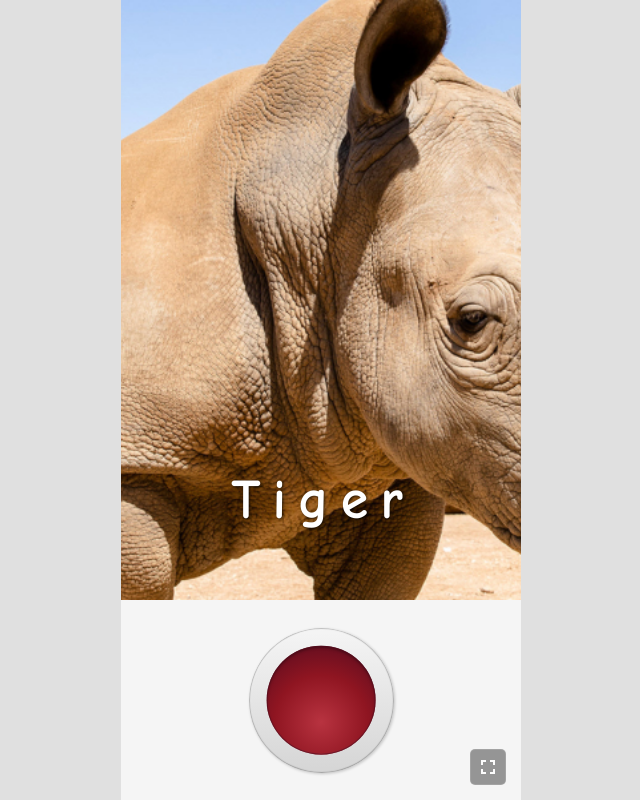
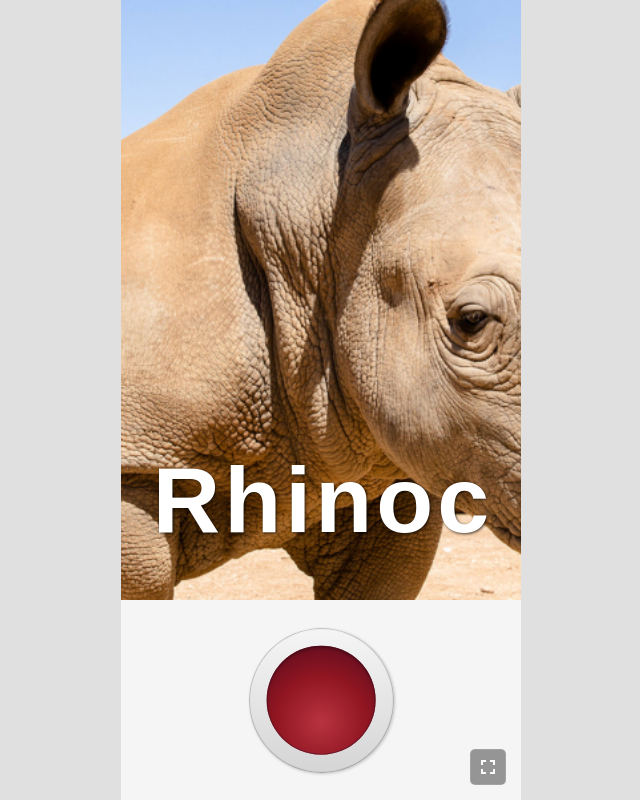
Before and after one commit to treadly55/paws-and-claws, a website built with Vite: page index.html in a window 1280 px wide. Both pictures are taken after a click on the button 640 px from the left and 700 px from the top of the page. Shown: the whole page, without its empty margins (319-959 px from the left). Built offline with nearby package versions, Linux system fonts and the light colour scheme.

Commit message:
font scale to word len

```diff
--- a/src/main.js
+++ b/src/main.js
@@ -1,5 +1,5 @@
 /* /src/main.js */
-/* Final Version with Button Disable during Animation */
+/* Corrected version with dynamic font size */
 
 // Import the CSS file
 import './style.css';
@@ -7,17 +7,25 @@ import './style.css';
 // --- 1. Unified Data Array ---
 const contentData = [
     { id: 1, name: "Panda", image: "/images/bg1.jpg" },
-    { id: 2, name: "Tiger", image: "/images/bg2.jpg" },
+    { id: 2, name: "Rhinoc", image: "/images/bg2.jpg" },
     { id: 3, name: "Koala", image: "/images/bg3.jpg" },
     { id: 4, name: "Eagle", image: "/images/bg4.jpg" },
+    { id: 5, name: "Rhinocero", image: "/images/bg1.jpg"}, // Example longer word
+    { id: 6, name: "Ant", image: "/images/bg2.jpg"},        // Example shorter word
     // Add more items here
 ];
 
-// --- 2. Initialize Current Index ---
+// --- 2. State Variables ---
 let currentIndex = 0;
+let isImageTransitionComplete = false;
+let isWordAnimationComplete = false;
+let isContentReady = false;
+let isTransitioning = false; // Tracks if animations/fades are active
 
-// --- Add variable to store disable timeout ---
+// --- Timeout IDs ---
 let enableButtonTimeoutId = null;
+let imageReadyTimeoutId = null;
+let wordReadyTimeoutId = null;
 
 // --- 3. Select DOM Elements ---
 const imageSectionElement = document.querySelector('#image-section');
@@ -31,20 +39,53 @@ if (!animalNameDisplayElement) console.error("CRITICAL ERROR: #animal-name-displ
 if (!innerButton) console.error("CRITICAL ERROR: #inner-button not found!");
 if (contentData.length === 0) console.error("CRITICAL ERROR: contentData array is empty!");
 
+// --- Constants for Font Size Calculation ---
+const MAX_FONT_SIZE_REM = 7;   // Max size for short words (tune this)
+const MIN_FONT_SIZE_REM = 2.5;   // Smallest allowed size (tune this)
+const SHRINK_THRESHOLD_LENGTH = 5; // Start shrinking font size *after* this many characters (tune this)
 
-// --- 4. displayFallingWord Helper Function (Unchanged) ---
+/**
+ * Calculates an appropriate font size based on word length.
+ * @param {string} wordString - The word to calculate font size for.
+ * @returns {number} - The calculated font size in rem.
+ */
+function calculateFontSize(wordString) {
+    const wordLength = wordString.length;
+    let calculatedSizeRem;
+
+    if (wordLength <= SHRINK_THRESHOLD_LENGTH) {
+        calculatedSizeRem = MAX_FONT_SIZE_REM;
+    } else {
+        const scaleFactor = SHRINK_THRESHOLD_LENGTH / wordLength;
+        calculatedSizeRem = MAX_FONT_SIZE_REM * scaleFactor;
+        calculatedSizeRem = Math.max(MIN_FONT_SIZE_REM, calculatedSizeRem);
+        calculatedSizeRem = Math.min(MAX_FONT_SIZE_REM, calculatedSizeRem); // Safety clamp max
+    }
+    console.log(`[DEBUG] Word: "${wordString}" (${wordLength} chars), Calculated Font Size: ${calculatedSizeRem.toFixed(2)}rem`);
+    return calculatedSizeRem;
+}
+
+// --- 4. displayFallingWord Helper Function ---
+// --- >>> CORRECTED: Calls calculateFontSize and adds class <<< ---
 function displayFallingWord(wordString, containerElement) {
     const existingH1 = containerElement.querySelector('.falling-word');
     if (existingH1) {
         existingH1.remove();
     }
+
     const newH1 = document.createElement('h1');
-    newH1.classList.add('falling-word');
+    newH1.classList.add('falling-word'); // <<< FIXED: Add class back
+
+    // --- Call calculateFontSize and apply style ---
+    const dynamicFontSizeRem = calculateFontSize(wordString); // <<< FIXED: Call the function
+    newH1.style.fontSize = `${dynamicFontSizeRem}rem`;       // <<< FIXED: Apply calculated size
+    // ----------------------------------------------
+
     const letters = wordString.split('');
     letters.forEach((letter, index) => {
         const newSpan = document.createElement('span');
         newSpan.textContent = letter;
-        const delay = 1.0 + index * 0.1; // Base delay 1.0s, increment 0.1s
+        const delay = 1.0 + index * 0.1;
         newSpan.style.animationDelay = `${delay}s`;
         newH1.appendChild(newSpan);
     });
@@ -52,18 +93,66 @@ function displayFallingWord(wordString, containerElement) {
 }
 
 
-// --- 5. Initial State Setup (Unchanged) ---
-if (imageSectionElement && contentData.length > 0) {
-    imageSectionElement.style.backgroundImage = `url(${contentData[currentIndex].image})`;
-    console.log(`Initial background set to: ${contentData[currentIndex].image}`);
+// --- 5. checkIfReady Function (Unchanged from your version) ---
+function checkIfReady() {
+    console.log(`[DEBUG] Checking readiness: ImageComplete=${isImageTransitionComplete}, WordComplete=${isWordAnimationComplete}`);
+    if (isImageTransitionComplete && isWordAnimationComplete) {
+        isContentReady = true;
+        isTransitioning = false; // Clear busy flag
+        console.log(`%c>>> Content is now fully ready! (isTransitioning = false) <<<`, 'color: lightgreen; font-weight: bold;');
+
+        // Reset individual flags for the next cycle check
+        isImageTransitionComplete = false;
+        isWordAnimationComplete = false;
     }
-if (animalNameDisplayElement && contentData.length > 0) {
-    displayFallingWord(contentData[currentIndex].name, animalNameDisplayElement);
-    console.log(`Initial word displayed: ${contentData[currentIndex].name}`);
+}
+// --- End checkIfReady Function ---
+
+
+// --- 6. Initial State Setup (Unchanged from your version) ---
+const IMAGE_TRANSITION_DURATION_MS = 1000; // 1.0s (Ensure this matches CSS)
+if (contentData.length > 0) {
+    const initialItem = contentData[currentIndex];
+
+    if (imageSectionElement) {
+        imageSectionElement.style.backgroundImage = `url(${initialItem.image})`;
+        console.log(`Initial background set to: ${initialItem.image}`);
+        isImageTransitionComplete = false;
+        clearTimeout(imageReadyTimeoutId);
+        imageReadyTimeoutId = setTimeout(() => {
+            console.log("[DEBUG] Initial Image transition finished.");
+            isImageTransitionComplete = true;
+            checkIfReady();
+        }, IMAGE_TRANSITION_DURATION_MS);
+    } else {
+        console.error('Cannot set initial background: #image-section not found.');
     }
 
+    if (animalNameDisplayElement) {
+        displayFallingWord(initialItem.name, animalNameDisplayElement); // Will now use calculateFontSize
+        console.log(`Initial word displayed: ${initialItem.name}`);
+        const wordLength = initialItem.name.length;
+        const baseDelayMs = 1000;
+        const incrementDelayMs = 100;
+        const keyframeDurationMs = 1000;
+        const totalWordAnimationTimeMs = baseDelayMs + (wordLength > 0 ? (wordLength - 1) * incrementDelayMs : 0) + keyframeDurationMs;
+        isWordAnimationComplete = false;
+        clearTimeout(wordReadyTimeoutId);
+        wordReadyTimeoutId = setTimeout(() => {
+            console.log("[DEBUG] Initial Word animation finished.");
+            isWordAnimationComplete = true;
+            checkIfReady();
+        }, totalWordAnimationTimeMs);
+    } else {
+        console.error('Cannot display initial word: #animal-name-display not found.');
+    }
+} else {
+    console.error("Cannot initialize: contentData is empty.");
+}
+// --- End Initial State Setup ---
 
-// --- 6. Button Interaction Logic ---
+
+// --- 7. Button Interaction Logic (Unchanged from your version) ---
 if (innerButton && imageSectionElement && animalNameDisplayElement && contentData.length > 0) {
 
     const handlePress = (event) => {
@@ -71,72 +160,77 @@ if (innerButton && imageSectionElement && animalNameDisplayElement && contentDat
             event.preventDefault();
         }
 
-    // --- >>> 1. DISABLE BUTTON IMMEDIATELY <<< ---
+        // Guard Clause
+        if (isTransitioning) {
+            console.log("[INFO] Ignored press: Transition already in progress.");
+            return;
+        }
+
+        // Set Busy Flag
+        isTransitioning = true;
+        console.log("[DEBUG] Starting transition, isTransitioning = true");
+
+        // Start Press Sequence
         innerButton.disabled = true;
-    console.log(`[DEBUG] Button disabled at: ${performance.now()}`); // Log timestamp
-
+        console.log(`[DEBUG] Button disabled at: ${performance.now()}`);
         innerButton.classList.add('button-depressed');
 
-    // --- Update Content Based on Unified Data ---
+        // Reset Readiness Flags
+        isContentReady = false;
+        isImageTransitionComplete = false;
+        isWordAnimationComplete = false;
+        console.log("[DEBUG] Readiness flags reset.");
+
+        // Clear previous readiness timers
+        clearTimeout(imageReadyTimeoutId);
+        clearTimeout(wordReadyTimeoutId);
+        clearTimeout(enableButtonTimeoutId);
+
+        // Update Content
         currentIndex = (currentIndex + 1) % contentData.length;
         const newItem = contentData[currentIndex];
         const newImageUrl = newItem.image;
         const newWord = newItem.name;
 
-    // Update Background Image
+        // Update Background & Start Image Timer
         imageSectionElement.style.backgroundImage = `url(${newImageUrl})`;
-    // console.log(`Background changed to: ${newImageUrl}`); // Keep logs minimal for debugging timing
+        console.log(`Background change triggered for: ${newImageUrl}`);
+        imageReadyTimeoutId = setTimeout(() => {
+            console.log("[DEBUG] Image transition finished.");
+            isImageTransitionComplete = true;
+            checkIfReady();
+        }, IMAGE_TRANSITION_DURATION_MS);
 
-    // Update Falling Word (This happens synchronously)
-    displayFallingWord(newWord, animalNameDisplayElement);
-    // console.log(`Word changed to: ${newWord}`);
+        // Update Word & Start Word Timer (+ Button Re-enable)
+        displayFallingWord(newWord, animalNameDisplayElement); // Will now use calculateFontSize
+        console.log(`Word change triggered for: ${newWord}`);
 
-    // --- >>> 2. CALCULATE ANIMATION DURATION <<< ---
+        // Calculate word animation time
         const wordLength = newWord.length;
-    const baseDelayMs = 1000; // 1.0s in ms
-    const incrementDelayMs = 100; // 0.1s in ms
-    const keyframeDurationMs = 1000; // 1s in ms
+        const baseDelayMs = 1000;
+        const incrementDelayMs = 100;
+        const keyframeDurationMs = 1000;
+        const totalWordAnimationTimeMs = baseDelayMs + (wordLength > 0 ? (wordLength - 1) * incrementDelayMs : 0) + keyframeDurationMs;
+        console.log(`[DEBUG] Word: "${newWord}", Length: ${wordLength}, Total Anim Time: ${totalWordAnimationTimeMs}ms`);
 
-    const lastLetterStartTimeMs = baseDelayMs + (wordLength > 0 ? (wordLength - 1) * incrementDelayMs : 0);
-    const totalAnimationTimeMs = lastLetterStartTimeMs + keyframeDurationMs;
+        // Set timeout for word animation completion AND button re-enabling
+        wordReadyTimeoutId = setTimeout(() => {
+            console.log("[DEBUG] Word animation finished.");
+            isWordAnimationComplete = true;
+            innerButton.disabled = false; // Re-enable button
+            console.log(`[DEBUG] Button re-enabled at: ${performance.now()}`);
+            checkIfReady(); // Check readiness now
+        }, totalWordAnimationTimeMs);
 
-    // --- >>> Log Calculation Results <<< ---
-    console.log(`[DEBUG] Word: "${newWord}", Length: ${wordLength}`);
-    console.log(`[DEBUG] Last letter starts: ${lastLetterStartTimeMs}ms`);
-    console.log(`[DEBUG] Total animation time calculated: ${totalAnimationTimeMs}ms`);
-    console.log(`[DEBUG] Setting timeout to re-enable button at: ${performance.now()}`);
+        enableButtonTimeoutId = wordReadyTimeoutId;
 
-    // --- >>> 3. SET TIMEOUT TO RE-ENABLE BUTTON <<< ---
-    clearTimeout(enableButtonTimeoutId); // Clear previous timeout just in case
-
-    enableButtonTimeoutId = setTimeout(() => {
-        // --- >>> Log when timeout callback runs <<< ---
-        console.log(`[DEBUG] Timeout fired at: ${performance.now()}. Re-enabling button.`);
-        innerButton.disabled = false;
-        // console.log("Button re-enabled."); // Included in debug log
-    }, totalAnimationTimeMs);
-
-    // --- >>> Alternative Test: Fixed Duration <<< ---
-    // Uncomment the block below and comment out the block above
-    // to test with a fixed 5-second delay instead of calculated time.
-    /*
-    const FIXED_DELAY_MS = 5000; // Test with 5 seconds
-    console.log(`[DEBUG] Using FIXED delay of ${FIXED_DELAY_MS}ms`);
-    clearTimeout(enableButtonTimeoutId);
-    enableButtonTimeoutId = setTimeout(() => {
-         console.log(`[DEBUG] FIXED Timeout fired at: ${performance.now()}. Re-enabling button.`);
-         innerButton.disabled = false;
-    }, FIXED_DELAY_MS);
-    */
-
-};
+    }; // End handlePress
 
     const handleRelease = (event) => {
-        // Only remove depressed class, don't re-enable here
         innerButton.classList.remove('button-depressed');
     };
 
-    // Attach listeners (Unchanged)
+    // Attach Listeners
     innerButton.addEventListener('mousedown', handlePress);
     innerButton.addEventListener('touchstart', handlePress);
     innerButton.addEventListener('mouseup', handleRelease);
@@ -145,12 +239,12 @@ if (innerButton && imageSectionElement && animalNameDisplayElement && contentDat
     innerButton.addEventListener('touchcancel', handleRelease);
 
 } else {
+     // Error logging & initial disable
     console.error("Button Interaction Setup Failed:");
     if (!innerButton) console.error("- #inner-button missing.");
     if (!imageSectionElement) console.error("- #image-section missing.");
     if (!animalNameDisplayElement) console.error("- #animal-name-display missing.");
     if (contentData.length === 0) console.error("- contentData array is empty.");
-    // Disable button from the start if setup failed
     if(innerButton) innerButton.disabled = true;
 }
 // --- End Button Interaction ---
--- a/src/style.css
+++ b/src/style.css
@@ -114,13 +114,9 @@ body:not(.is-fullscreen) #fullscreen-btn svg:last-of-type {
 
 .falling-word span {
   display: inline-block;
-  font-family: 'Comic Neue', sans-serif;
-  font-size: 3.5rem;
-  font-weight: 800;
-  transform: translateY(-100vh);
+  transform: translateY(-100vh); /* Start above screen */
   animation: drop 1s cubic-bezier(0.33, 1.6, 0.66, 1) forwards;
-  margin: 0 2px;
-  padding-right: 8px;
+  margin: 0 2px; /* Space between letters */
 }
 
 .falling-word span:nth-child(1) { animation-delay: 1.0s; }
```
Lines whose indentation alone changed are shown as unchanged.
